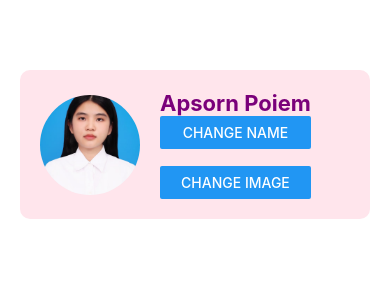
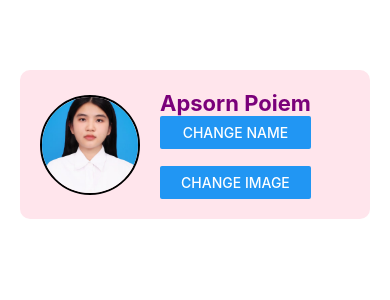
Before and after one commit to MeeMarch/TNI_ReactNative, a React Native app: screen / in a window 390 px wide. Shown: the top 300 px of the page. Built offline with nearby package versions, Linux system fonts and the light colour scheme.

Commit message:
Practice2_Ch04_ReactHook

```diff
--- a/components/ProfileScreen.tsx
+++ b/components/ProfileScreen.tsx
@@ -4,16 +4,18 @@ import styles from '../styles/styles';
 
 const ProfileScreen = ():React.JSX.Element => {
 
-//const profileImage = require("../assets/Profile.jpg");
+const profileImage = require("../assets/Profile.jpg");
+const newProfile = require("../assets/Profile2.jpg")
+
 const [name, setName] = useState("Apsorn Poiem");
-const [image, setImage] = useState(require("../assets/Profile.jpg"));
+const [image, setImage] = useState(profileImage);
 
 const handleChangeName = ()=>{
-    setName("New Name")
+    setName(name == "Apsorn Poiem" ? "Meena":"Apsorn Poiem")
 }
 
 const handleChangeImage = ()=>{
-    setImage(require("../assets/Profile2.jpg"))
+    setImage(image == profileImage ? newProfile:profileImage)
 }
 
   return (
--- a/styles/styles.ts
+++ b/styles/styles.ts
@@ -11,6 +11,8 @@ const styles = StyleSheet.create({
         width:100,
         height:100,
         marginRight:20,
+        borderColor:"black",
+        borderWidth:2
     },
     profileContainer:{
         flexDirection:"row",
```
